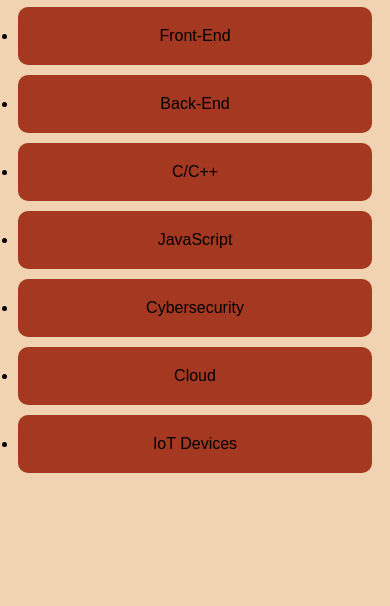
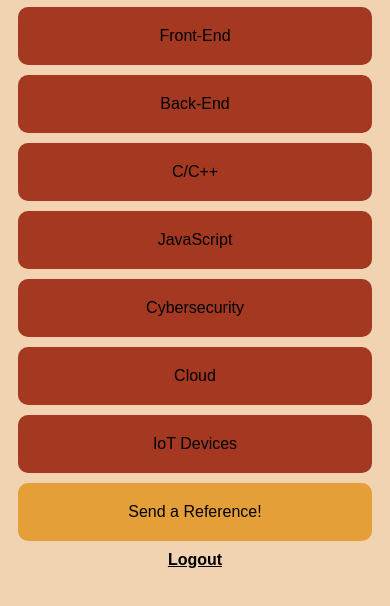
Before and after one commit to Rami1x/sitehtml1, a plain HTML site: page home.html in a window 390 px wide. Shown: the part 178-784 px from the top of the page. Drawn offline with Linux system fonts and the light colour scheme.

Commit message:
Updated everything to be more responsive

```diff
--- a/home.css
+++ b/home.css
@@ -6,12 +6,46 @@ h1 {
 
 .button {
     color: black;
+    transition-duration: 0.4s;
+    background-color: #A43820;
     text-decoration: none;
-    background: #A43820;
-    display: list-item;
-    text-align: center;
+    display: flex;
+    align-items: center;
+    justify-content: center;
     padding: 20px;
     margin: 10px;
     border-radius: 10px;
+    cursor: pointer;
 
 }
+
+.button:hover {
+    background-color: #7d2b19;
+}
+
+#button2 {
+    color: black;
+    transition-duration: 0.4s;
+    background-color: #e49f38;
+    text-decoration: none;
+    display: flex;
+    align-items: center;
+    justify-content: center;
+    padding: 20px;
+    margin: 10px;
+    border-radius: 10px;
+    cursor: pointer;
+}
+
+#button2:hover {
+    background-color: #b37f33;
+}
+
+.button1 {
+    color: black;
+    font-weight: bold;
+    display: block;
+    margin: auto;
+    text-align: center;
+    justify-content: center;
+}
--- a/home.html
+++ b/home.html
@@ -20,7 +20,8 @@
         <a href="Cybersecurity.html" class="button">Cybersecurity</a>
         <a href="Cloud.html" class="button">Cloud</a>
         <a href="iot.html" class="button">IoT Devices</a>
+        <a href="tellus.html" class="button" id="button2">Send a Reference!</a>
+        <a href="index.html" class="button1">Logout</a>
     </div>
-
 </body>
 </html>
```
Also changed, not shown: login.html (+2 -1 lines), register.html (+3 -1 lines), tellus.html (+3 -1 lines), tellus.css (added).
